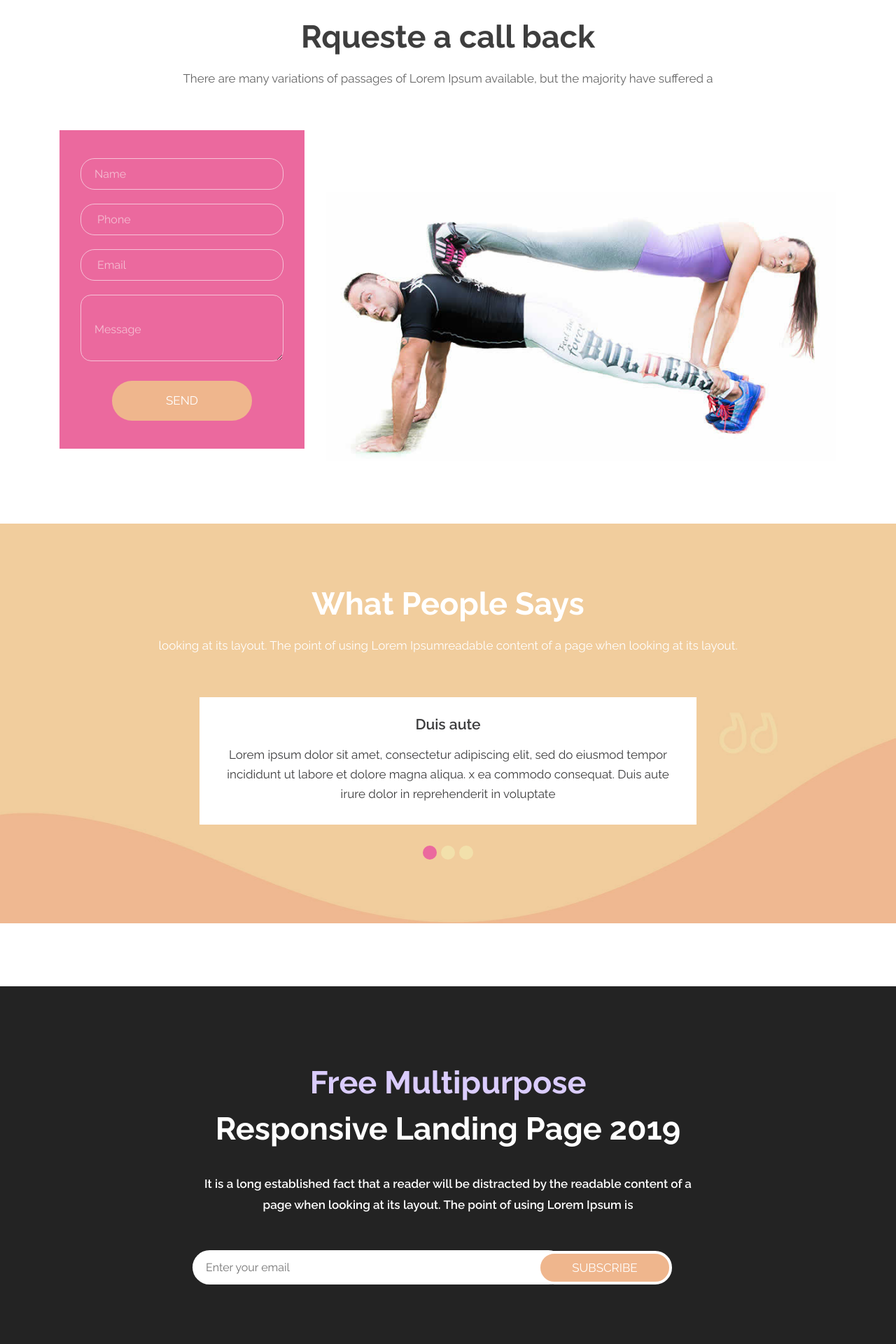
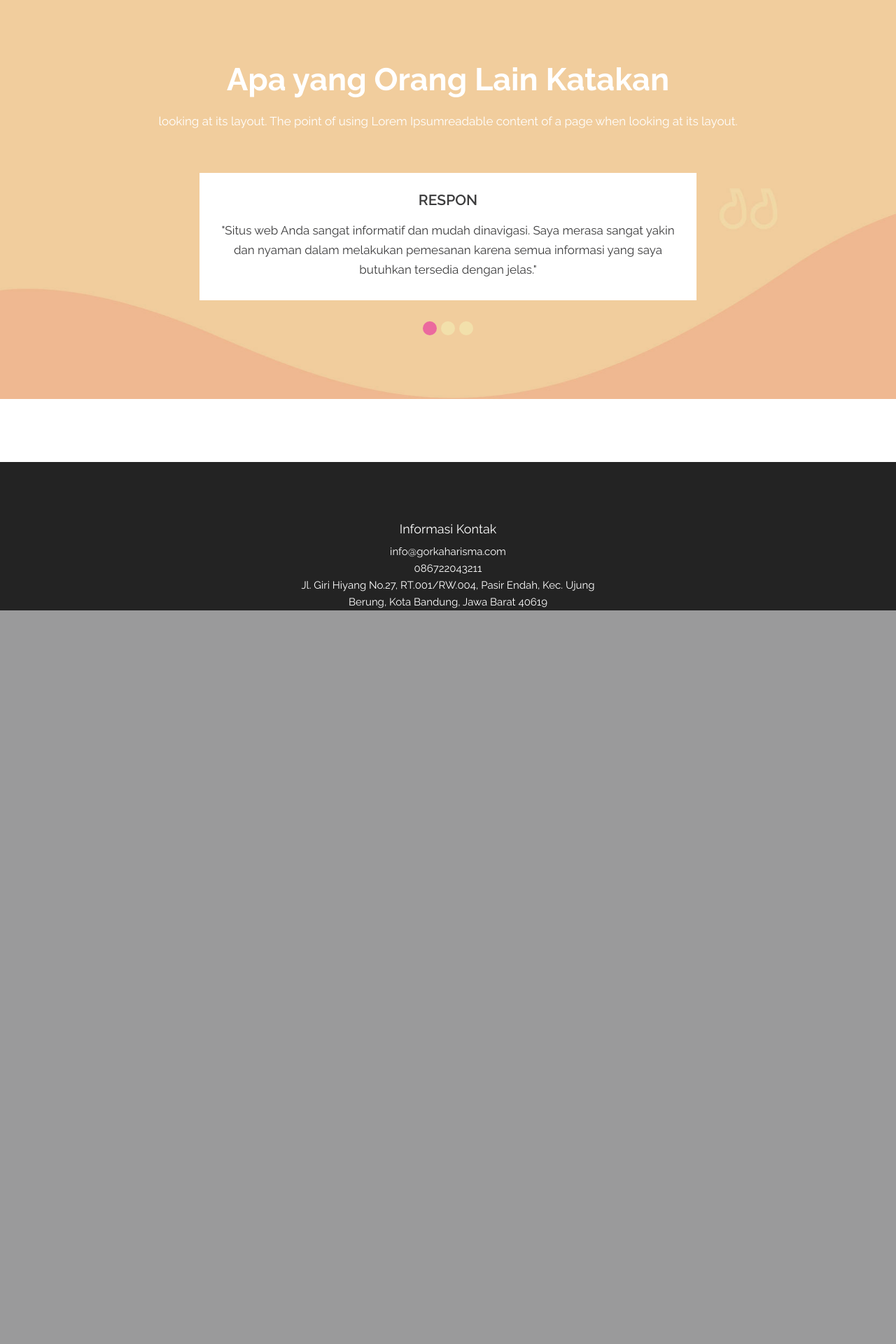
Before and after one commit to EIGHISTADWIPUTRA/TUBES_SBD_KELOMPOK_9_2023, a PHP site: page / in a window 1280 px wide. Shown: the part 2356-4276 px from the top of the page at 70% size. After the commit the page ends 3228 px from the top, so only its background shows below. Run offline with PHP 8.4, Linux system fonts and the light colour scheme; some libraries are stand-ins or nearby versions.

Commit message:
Update index.php

```diff
--- a/evolve/index.php
+++ b/evolve/index.php
@@ -40,23 +40,23 @@
       <header>
          <nav class="navbar navbar-expand-lg navbar-light bg-light">
          <div class="container-fluid">
-            <a class="navbar-brand" href="#">Navbar</a>
+            <a class="navbar-brand" href="#">Gor Kharisma</a>
             <button class="navbar-toggler" type="button" data-bs-toggle="collapse" data-bs-target="#navbarNav" aria-controls="navbarNav" aria-expanded="false" aria-label="Toggle navigation">
                <span class="navbar-toggler-icon"></span>
             </button>
             <div class="collapse navbar-collapse justify-content-end" id="navbarNav">
                <ul class="navbar-nav">
                <li class="nav-item">
-                  <a class="nav-link active" aria-current="page" href="#">Home</a>
+                  <a class="nav-link active" aria-current="page" href="#banner">Home</a>
                </li>
                <li class="nav-item">
-                  <a class="nav-link" href="#">Features</a>
+                  <a class="nav-link" href="input_nomor.php">booking</a>
                </li>
                <li class="nav-item">
-                  <a class="nav-link" href="#">Pricing</a>
+                  <a class="nav-link" href="#about">About us</a>
                </li>
                <li class="nav-item">
-                  <a class="nav-link disabled" href="#" tabindex="-1" aria-disabled="true">Disabled</a>
+                  <a class="nav-link disabled" href="#contact" tabindex="-1" aria-disabled="true">contact</a>
                </li>
                </ul>
             </div>
@@ -67,16 +67,16 @@
       <!-- end header inner -->
       <!-- end header -->
       <!-- banner -->
-      <section class="banner_main">
+      <section class="banner_main" id = "banner">
          <div class="container-fluid">
             <div class="row d_flex">
                <div class="col-md-6">
                   <div class="text-bg">
                      <div class="padding_lert">
-                        <h1>GYM AND FITNESS</h1>
-                        <span>Landing Page 2019</span>
-                        <p>Lorem ipsum dolor sit amet, consectetur adipiscing elit, sed do eiusmod tempor incididunt ut labore et dolore magna aliqua. Lorem donec massa sapien faucibus et molestie ac feugiat sed. Proin fermentum leo vel orci porta non pulvinar neque laoreet.</p>
-                        <a class="read_more" href="#">Read More</a>
+                        <h1>PLAY BADMINTON</h1>
+                        <span>HALAMAN ARAHAN 2024</span>
+                        <p>"Rasakan pengalaman bermain bulutangkis yang tak terlupakan dengan fasilitas premium kami. Halaman web kami yang responsif dan serbaguna memberikan kemudahan bagi Anda untuk memesan lapangan dengan cepat dan efisien. Nikmati kenyamanan lapangan bulutangkis terbaik kami dan jadikan waktu luang Anda lebih bermanfaat.
+                            Dapatkan diskon 25% untuk setiap pemesanan selama musim panas ini!"</p>
                      </div>
                   </div>
                </div>
@@ -90,101 +90,58 @@
             <div class="row">
                <div class="col-md-12">
                   <div class="titlepage">
-                     <h2>Our Features Classes</h2>
-                     <span>CHECKOUT OUR FITNESS CLASSES</span>
+                     <h2>LAPANGAN GOR KHARISMA</h2>
+
                   </div>
                </div>
             </div>
             <div class="row">
                <div class="col-md-4">
                   <div class="Our_box">
-                     <i><img src="icon/icon1.png" alt="#"/></i>
-                     <h4>HEAVY WEIGHT <br>CLASSES</h4>
+                     <i><img src="images/lapangan.jpg" alt="#"/></i>
+                     <h4>LAPANGAN   <br>BADMINTON</h4>
                   </div>
                </div>
                <div class="col-md-4">
                   <div class="Our_box">
-                     <i><img src="icon/icon2.png" alt="#"/></i>
-                     <h4>BODY BUILDING <br>CLASSES</h4>
+                     <i><img src="images/fasilitas2.jpg" alt="#"/></i>
+                     <h4>FASILITAS <br>GOR KHARISMA</h4>
                   </div>
                </div>
                <div class="col-md-4">
                   <div class="Our_box">
-                     <i><img src="icon/icon3.png" alt="#"/></i>
-                     <h4>WEIGHT LOSS <br>CLASSES</h4>
+                     <i><img src="images/voucher.jpg.jpg" alt="#"/></i>
+                     <h4>VOUCHER <br>LAPANGAN</h4>
                   </div>
                </div>
-               <div class="col-md-12">
-                  <a class="read_more" href="#">Read More</a>
-               </div>
+
             </div>
          </div>
       </div>
       <!-- end Features -->
       <!-- discount -->
-      <div class="discount">
+      <div class="discount" style = "background-image: url('images/kok4.jpg');">
          <div class="container">
             <div class="row">
                <div class="col-md-12">
                   <div class="titlepage">
-                     <h2>FITNESS CLASSES THIS SUMMER. PAY NOW AND GET 25% DISCOUNT</h2>
-                     <span>Contrary to popular belief, Lorem Ipsum is not simply random text. It has roots in a piece of classical Latin literature from 45 BC, making it over 2000 years old. Richard McClintock, a Latin professor a</span>
-                     <a class="read_more">Read More</a>
+                  <h2 style="color: white;">BADMINTON MUSIM PANAS INI. BAYAR SEKARANG DAN DAPATKAN DISKON 25%</h2>
+                  <span style="color: white;">Nikmati keseruan bermain bulu tangkis di lapangan kami yang nyaman dan luas. Dengan fasilitas yang lengkap dan perawatan berkala, lapangan kami memastikan pengalaman bermain bulu tangkis yang menyenangkan dan aman bagi semua pemain. Jadikan waktu luang Anda lebih bermanfaat dengan bergabung di lapangan bulu tangkis kami. Segera pesan dan rasakan sensasi bermain bulu tangkis yang tiada duanya!</span>
+
                   </div>
                </div>
             </div>
          </div>
       </div>
       <!-- end discount -->
-      <!-- request -->
-      <div class="request">
-         <div class="container">
-            <div class="row">
-               <div class="col-md-12">
-                  <div class="titlepage">
-                     <h2>Rqueste a call back</h2>
-                     <span>There are many variations of passages of Lorem Ipsum available, but the majority have suffered a</span>
-                  </div>
-               </div>
-            </div>
-            <div class="row">
-               <div class="col-md-4">
-                  <form id="request" class="main_form">
-                     <div class="row">
-                        <div class="col-md-12 ">
-                           <input class="contactus" placeholder="Name" type="type" name="Name">
-                        </div>
-                        <div class="col-md-12">
-                           <input class="contactus" placeholder=" Phone" type="type" name="Phone">
-                        </div>
-                        <div class="col-md-12">
-                           <input class="contactus" placeholder=" Email" type="type" name="Email">
-                        </div>
-                        <div class="col-md-12">
-                           <textarea class="textarea" placeholder="Message" type="type" Message="Name">Message </textarea>
-                        </div>
-                        <div class="col-sm-12">
-                           <button class="send_btn">Send</button>
-                        </div>
-                     </div>
-                  </form>
-               </div>
-               <div class="col-md-8">
-                  <div class="back_img">
-                     <figure><img src="images/img.jpg" alt="#"/></figure>
-                  </div>
-               </div>
-            </div>
-         </div>
-      </div>
-      <!-- end request -->
+
       <!-- people -->
       <div class="people">
          <div class="container">
             <div class="row">
                <div class="col-md-12">
                   <div class="titlepage">
-                     <h2> What People Says</h2>
+                     <h2> Apa yang Orang Lain Katakan </h2>
                      <span>looking at its layout. The point of using Lorem Ipsumreadable content of a page when looking at its layout.</span>
                   </div>
                </div>
@@ -197,15 +154,16 @@
                         <li data-target="#myCarousel" data-slide-to="1"></li>
                         <li data-target="#myCarousel" data-slide-to="2"></li>
                      </ol>
-                     <div class="carousel-inner">
+                     <div class="carousel-inner" id ="about">
                         <div class="carousel-item active">
                            <div class="container">
                               <div class="carousel-caption ">
                                  <div class="row">
                                     <div class="col-md-8 offset-md-2">
                                        <div class="test_box">
-                                          <h4>Duis aute</h4>
-                                          <p>Lorem ipsum dolor sit amet, consectetur adipiscing elit, sed do eiusmod tempor incididunt ut labore et dolore magna aliqua. x ea commodo consequat. Duis aute irure dolor in reprehenderit in voluptate</p>
+                                          <h4>RESPON</h4>
+                                          <p>"Situs web Anda sangat informatif dan mudah dinavigasi. Saya merasa sangat yakin dan nyaman dalam melakukan
+                                              pemesanan karena semua informasi yang saya butuhkan tersedia dengan jelas."</p>
                                        </div>
                                     </div>
                                  </div>
@@ -218,8 +176,9 @@
                                  <div class="row">
                                     <div class="col-md-8 offset-md-2">
                                        <div class="test_box">
-                                          <h4>Duis aute</h4>
-                                          <p>Lorem ipsum dolor sit amet, consectetur adipiscing elit, sed do eiusmod tempor incididunt ut labore et dolore magna aliqua. x ea commodo consequat. Duis aute irure dolor in reprehenderit in voluptate</p>
+                                          <h4>RESPON</h4>
+                                          <p>"Fasilitas yang Anda tawarkan terlihat sangat berkualitas dan nyaman berdasarkan gambar-gambar yang ditampilkan.
+                                             Saya sangat tertarik untuk memesan karena kesan profesionalitas yang ditunjukkan."</p>
                                        </div>
                                     </div>
                                  </div>
@@ -232,8 +191,9 @@
                                  <div class="row">
                                     <div class="col-md-8 offset-md-2">
                                        <div class="test_box">
-                                          <h4>Duis aute</h4>
-                                          <p>Lorem ipsum dolor sit amet, consectetur adipiscing elit, sed do eiusmod tempor incididunt ut labore et dolore magna aliqua. x ea commodo consequat. Duis aute irure dolor in reprehenderit in voluptate</p>
+                                          <h4>RESPON</h4>
+                                          <p>"Respon cepat dari tim Anda sangat mengesankan! Saya menghargai kemudahan menghubungi melalui formulir kontak dan mendapatkan jawaban yang informatif dengan cepat.
+                                             Hal ini membuat saya merasa dihargai sebagai calon pelanggan."</p>
                                        </div>
                                     </div>
                                  </div>
@@ -255,35 +215,21 @@
          </div>
       </div>
       <!-- end people -->
-      <!--  footer -->
-      <footer>
-         <div class="footer">
-            <div class="container">
-               <div class="row">
-                  <div class="col-md-8 offset-md-2">
-                     <div class="cont">
-                        <h3> <span class="multi">Free Multipurpose </span> <br> Responsive Landing Page 2019</h3>
-                        <p>It is a long established fact that a reader will be distracted by the readable content of a page when looking at its layout. The point of using Lorem Ipsum is </p>
-                     </div>
-                     <form class="bottom_form">
-                        <input class="enter" placeholder="Enter your email" type="text" name="Enter your email">
-                        <button class="sub_btn">subscribe</button>
-                     </form>
-                  </div>
-               </div>
+      <!-- Footer -->
+<footer id="footer" class="footer">
+    <div class="footer-top" id="contact">
+        <div class="container">
+            <div class="row gy-4">
+                <div class="col-lg-5 col-md-12 footer-info mx-auto" style="color: white;">
+                    <h3 class="text-center" style="color: white;">Informasi Kontak</h3>
+                    <p><i class="bi bi-envelope"></i> info@gorkaharisma.com</p>
+                    <p><i class="bi bi-phone"></i> 086722043211</p>
+                    <p><i class="bi bi-geo-alt"></i> Jl. Giri Hiyang No.27, RT.001/RW.004, Pasir Endah, Kec. Ujung Berung, Kota Bandung, Jawa Barat 40619</p>
+                </div>
             </div>
-            <div class="copyright">
-               <div class="container">
-                  <div class="row">
-                     <div class="col-md-12">
-                        <p>© 2019 All Rights Reserved. Design by <a href="https://html.design/"> Free Html Templates</a></p>
-                     </div>
-                  </div>
-               </div>
-            </div>
-         </div>
-      </footer>
-      <!-- end footer -->
+        </div>
+    </div>
+</footer>
       <!-- Javascript files-->
       <script src="js/jquery.min.js"></script>
       <script src="js/popper.min.js"></script>
```
